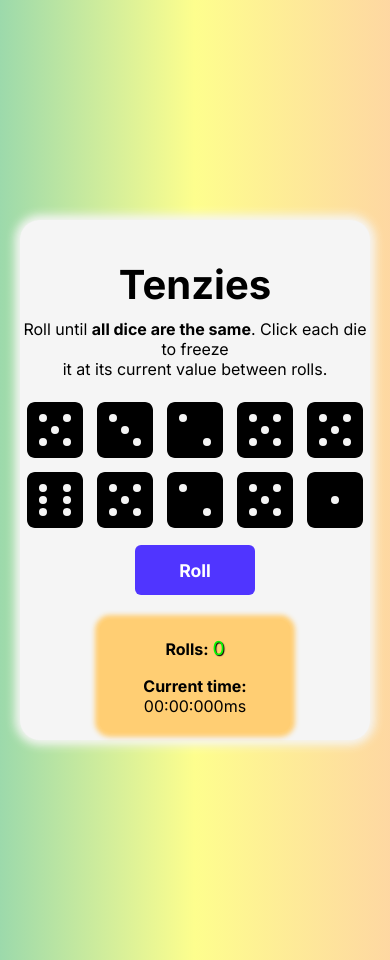
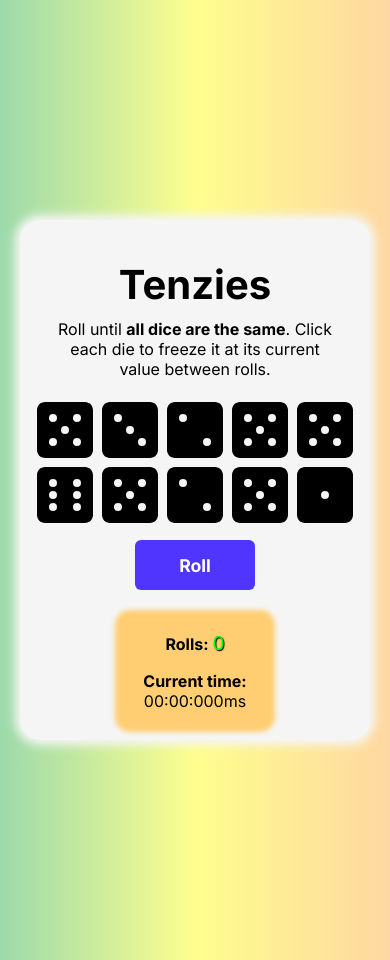
Before and after one commit to fred-gutierrez/Tenzies-Game, a React (Vite) app: page / in a window 390 px wide. Built offline with nearby package versions, Linux system fonts and the light colour scheme.

Commit message:
updated media queries for better phone optimization

```diff
--- a/src/App.jsx
+++ b/src/App.jsx
@@ -119,9 +119,7 @@ export default function App() {
       <h1 className="title">Tenzies</h1>
       <p className="instructions">
         Roll until <span className="fw-bold">all dice are the same</span>. Click
-        each die to freeze
-        <br />
-        it at its current value between rolls.
+        each die to freeze it at its current value between rolls.
       </p>
       <section className="die-container">
         {dice.map((die) => (
@@ -145,3 +143,6 @@ export default function App() {
     </main>
   );
 }
+
+//TODO: Fix how it looks on mobile (Dies are too big, current and best sections are too wide going out of the main sector, and paragraph)
+// ? Tip: Learn from the css on the CRUD app
--- a/src/styles/main.css
+++ b/src/styles/main.css
@@ -2,8 +2,8 @@
 .die-container {
   display: grid;
   grid-template: auto auto/repeat(5, 1fr);
-  gap: 20px;
   margin-top: 10px;
+  gap: 15px;
 }
 
 .die-face {
@@ -56,7 +56,7 @@
 .current-section {
   background-color: rgb(255, 206, 115);
   border-radius: 10px;
-  width: 190px;
+  width: 150px;
   font-weight: bold;
   box-shadow: 0 0px 5px 5px rgb(255, 206, 115);
 }
@@ -72,7 +72,7 @@
 .best-section {
   box-shadow: 0 0px 5px 5px rgb(215, 255, 151);
   align-items: center;
-  width: 190px;
+  width: 150px;
   background-color: rgb(215, 255, 151);
   font-weight: bold;
   border-radius: 10px;
@@ -87,6 +87,28 @@
   font-weight: 500;
 }
 
+/* Small devices (landscape phones, 576px and up) */
+/* Medium devices (tablets, 768px and up) */
+@media (min-width: 768px) {
+  .best-section {
+    width: 190px;
+  }
+  .current-section {
+    width: 190px;
+  }
+  .die-container {
+    gap: 20px;
+  }
+}
+/* Large devices (desktops, 992px and up) */
+/* X-Large devices (large desktops, 1200px and up) */
+/* XX-Large devices (larger desktops, 1400px and up) */
+/* AAAAAAAAAAAAAAAAAAAAAAAAAAAAAAAAAAAAAAAAAAAAAAAAAAAAAAAAAAAAA */
+/* X-Small devices (portrait phones, less than 576px) */
+/* Small devices (landscape phones, less than 768px) */
+/* Medium devices (tablets, less than 992px) */
+/* Large devices (desktops, less than 1200px) */
+/* X-Large devices (large desktops, less than 1400px) */
 * {
   box-sizing: border-box;
   font-family: "Inter", sans-serif;
@@ -128,6 +150,7 @@ main {
   font-weight: 400;
   margin-top: 10px;
   text-align: center;
+  padding: 0 10%;
 }
 
 .roll-dice {
--- a/src/styles/sass/_die.scss
+++ b/src/styles/sass/_die.scss
@@ -1,8 +1,8 @@
 .die-container {
   display: grid;
   grid-template: auto auto / repeat(5, 1fr);
-  gap: 20px;
   margin-top: 10px;
+  gap: 15px;
 }
 
 .die-face {
--- a/src/styles/sass/_stats.scss
+++ b/src/styles/sass/_stats.scss
@@ -9,7 +9,7 @@
 .current-section {
   background-color: rgb(255, 206, 115);
   border-radius: 10px;
-  width: 190px;
+  width: 150px;
   font-weight: bold;
   box-shadow: 0 0px 5px 5px rgb(255, 206, 115);
   .current-time {
@@ -25,7 +25,7 @@
 .best-section {
   box-shadow: 0 0px 5px 5px rgb(215, 255, 151);
   align-items: center;
-  width: 190px;
+  width: 150px;
   background-color: rgb(215, 255, 151);
   font-weight: bold;
   border-radius: 10px;
--- a/src/styles/sass/main.scss
+++ b/src/styles/sass/main.scss
@@ -1,5 +1,6 @@
 @use "die";
 @use "stats";
+@use "mediaqueries";
 
 @import url("https://fonts.googleapis.com/css2?family=Inter:wght@400;600;700&display=swap");
 
@@ -62,6 +63,7 @@ main {
   font-weight: 400;
   margin-top: 10px;
   text-align: center;
+  padding: 0 10%;
 }
 
 .roll-dice {
```
Also changed, not shown: src/styles/sass/_mediaqueries.scss (added, +50 -0 lines), 1 other file (tests, documents, lock files or other folders).
